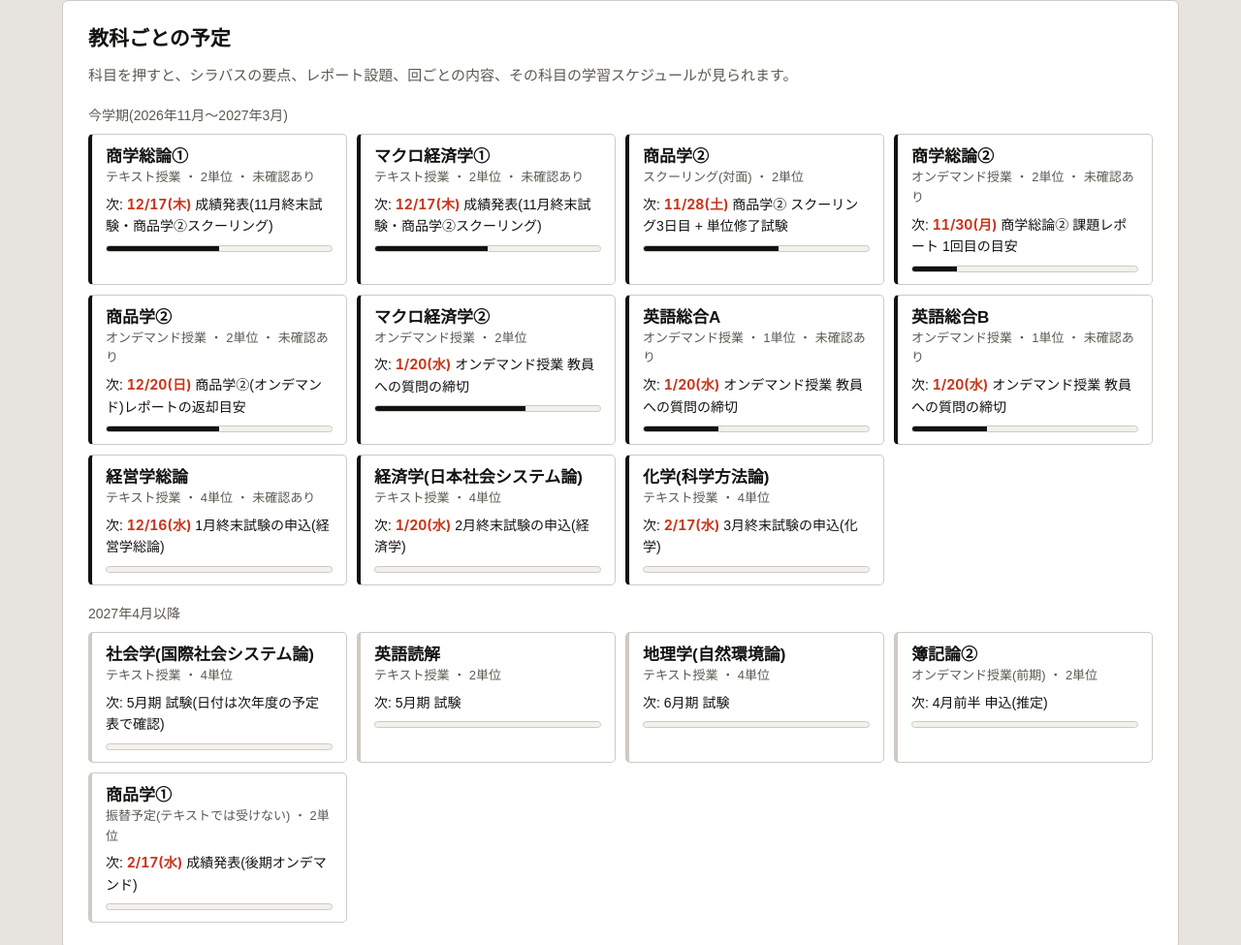
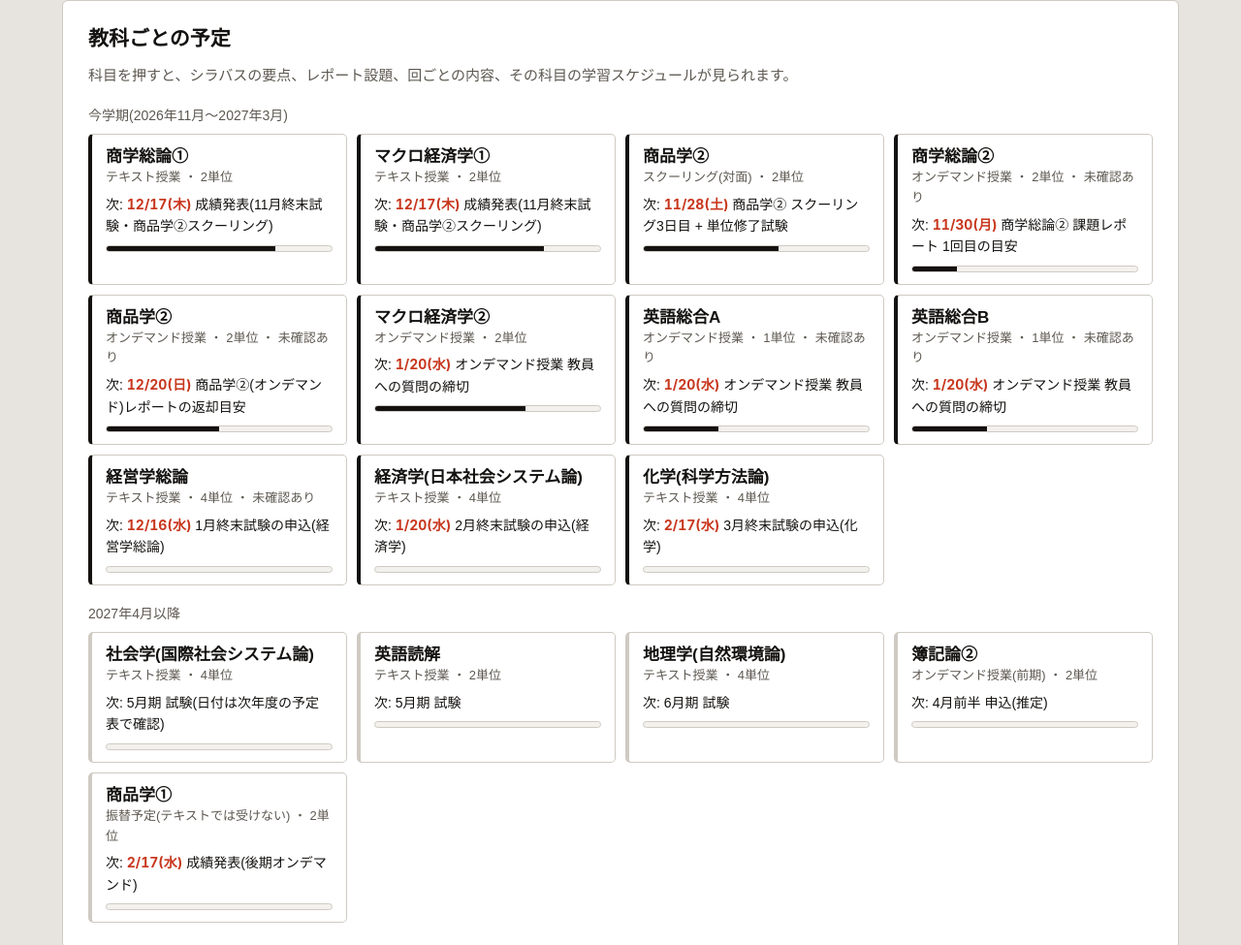
Before and after one commit to ugah4545/kindai-dashboard, a plain HTML site: page index.html in a window 1280 px wide. Shown: the part 807-1782 px from the top of the page at 97% size. Drawn offline with Linux system fonts and the light colour scheme.

Commit message:
11/22の試験2科目の受験を反映
Co-Authored-By: Claude Opus 5.5 <noreply@anthropic.com>
Claude-Session: https://claude.ai/code/session_01KpEo1J2GaS6jvh3e5xND8P

```diff
--- a/index.html
+++ b/index.html
@@ -222,20 +222,20 @@ const DEADLINES=[
 // syl: シラバスの要点、rep: レポート、lessons: 回ごとの内容、plan: この科目の学習スケジュール
 const SUBJECTS=[
  {id:'shoso1',n:'商学総論①',code:'2103',f:'テキスト授業',cr:2,term:'now',who:'教科書・添削: 谷内正往',
-  st:'レポート合格。11/22に試験',next:'12/17 成績発表',
-  steps:[['レポート提出',1],['レポート合格',1],['11/22 試験を受験','u'],['合格',0]],
+  st:'レポート合格。11/22に試験を受験済み、結果待ち',next:'12/17 成績発表',
+  steps:[['レポート提出',1],['レポート合格',1],['11/22 試験を受験',1],['合格',0]],
   syl:{goal:'商業・マーケティング・流通の基礎概念を理解する。特に商業とマーケティングの違い、流通政策の役割。論述試験の答え方を身につける',text:'谷内正往『商学総論(商業学)』近畿大学通信教育部、2023',grade:'レポートと科目終末試験の両方に合格',notes:['「数行で終わる問題や設題はない」。的確に答えれば自然に一定の分量になる','生成AIで解答を作って写すのは不可。自分の文章のチェックに使うのは可','専門用語は本によって違うので、まず教科書の用語を確認してから他の本を読む','流通企業のニュースを普段からチェックすると理解に役立つ','参考文献: 『流通と消費者』五絃舎、『マーケティングの力』有斐閣、『1からの流通システム』碩学舎']},
   rep:{theme:'流通系列化とバイイングパワーについて述べる。「販売の個別化」「販売の社会化」を必ず入れる',len:'2,000字を超えること(上限2,100字)・参考文献の記入が必要',notes:['提出したレポート: 流通系列化とバイイングパワー(10月提出、合格)']},
   lessons:[['第1章','商業・流通とは何か'],['第2章','商業のあゆみ'],['第3章','資本主義と商業・マーケティング(販売の社会化と個別化)'],['第4章','流通機能'],['第5章','卸売業1(ホールの卸売存立根拠論、問屋無用論)'],['第6章','卸売業2(商社、卸売市場)'],['第7章','卸売業3(卸売業の多様化)'],['第8章','小売業1(業種と業態、小売の輪)'],['第9章','小売業2(百貨店)'],['第10章','小売業3(スーパーマーケット)'],['第11章','小売業4(コンビニエンス・ストア)'],['第12章','小売経営(立地と接客)'],['第13章','日本の流通革命'],['第14章','流通系列化とバイイング・パワー'],['第15章','製販同盟とプライベート・ブランド'],['第16章','流通政策']],
-  plan:[['10/15〜10/29','教科書の通読、レポート作成・提出',1],['11/16〜11/21','試験対策(想定論点を50分で書く練習)',1],['11/22','科目終末試験(午前)','u'],['12/17','成績発表。不合格なら次の受験月を決める',0]]},
+  plan:[['10/15〜10/29','教科書の通読、レポート作成・提出',1],['11/16〜11/21','試験対策(想定論点を50分で書く練習)',1],['11/22','科目終末試験(午前)を受験',1],['12/17','成績発表。不合格なら次の受験月を決める',0]]},
 
  {id:'macro1',n:'マクロ経済学①',code:'2101',f:'テキスト授業',cr:2,term:'now',who:'教科書: 入江啓彰',
-  st:'レポート合格。11/22に試験',next:'12/17 成績発表',
-  steps:[['レポート提出',1],['レポート合格',1],['11/22 試験を受験','u'],['合格',0]],
+  st:'レポート合格。11/22に試験を受験済み、結果待ち',next:'12/17 成績発表',
+  steps:[['レポート提出',1],['レポート合格',1],['11/22 試験を受験',1],['合格',0]],
   syl:{goal:'マクロ経済学の基本的な知識と考え方を身につけ、新聞の簡単な経済記事を理解できるようになる',text:'入江啓彰『マクロ経済学』近畿大学通信教育部(シラバスの表記は旧著者のまま)',grade:'レポートと科目終末試験の両方に合格',notes:['必ず最初から読む。第1章がGDP(レポートのテーマ)','GDPの決定(第2章)が中心。分かるまで読む','「消費は所得に依存する、は本当か?」のように自分の経験やデータで確かめる']},
   rep:{theme:'GDP(または国民所得)について説明する。図からでも式からでも可',len:'2,000字・参考文献は不要',notes:['評価: 分かりやすさ、説明の正確さ、図や式の理解度','「先生になったつもりで、分かりやすく書く」']},
   lessons:[['序章','マクロ経済学を学ぶ意味'],['第1章','国民経済計算: GDPで経済を測る'],['第2章','財市場の分析(45度線分析、乗数)'],['第3章','資産市場の分析(貨幣、金融政策)'],['第4章','IS-LM分析'],['第5章','物価とマクロ経済: AD-AS'],['第6章','雇用とマクロ経済: 失業・インフレ'],['第7章','開放経済'],['終章','総整理']],
-  plan:[['10月〜11/4','通読、レポート作成・提出(合格)',1],['11/16〜11/21','練習問題を手で解き直す。マクロ②の第1〜4回で復習',1],['11/22','科目終末試験(午後)','u'],['12/17','成績発表',0]]},
+  plan:[['10月〜11/4','通読、レポート作成・提出(合格)',1],['11/16〜11/21','練習問題を手で解き直す。マクロ②の第1〜4回で復習',1],['11/22','科目終末試験(午後)を受験',1],['12/17','成績発表',0]]},
 
  {id:'shohin2s',n:'商品学②',code:'3502',f:'スクーリング(対面)',cr:2,term:'now',who:'朱洪双 先生',
   st:'1日目・2日目の資料整理済み。予習ノート15回分が完成',next:'11/28 3日目 + 試験',
@@ -389,7 +389,7 @@ const WEEKS=[
  {from:'2027-02-01',to:'2027-02-28',tasks:['keizai-exam','kagaku-rep'],note:''},
  {from:'2027-03-01',to:'2027-03-31',tasks:['kagaku-exam'],note:''}
 ];
-const UNKNOWNS=['11/22の試験(商学総論①・マクロ経済学①)は2科目とも受けられたか','商学総論②のレポートを提出したか、確認テストは全部合格か','英語総合A・Bを始めたか','経営学総論に着手したか(設題確認・参考書)'];
+const UNKNOWNS=['商学総論②のレポートを提出したか、確認テストは全部合格か','英語総合A・Bを始めたか','経営学総論に着手したか(設題確認・参考書)'];
 /* ===== 表はここまで ===== */
 
 const $=id=>document.getElementById(id);
--- a/sw.js
+++ b/sw.js
@@ -1,5 +1,5 @@
 // オフラインでも開けるようにする。ページは毎回ネットを先に見て、つながらなければ保存した版を出す
-const CACHE='kindai-dash-v6';
+const CACHE='kindai-dash-v7';
 const FILES=['./','index.html','manifest.webmanifest','icons/icon-180.png','icons/icon-192.png','icons/icon-512.png'];
 self.addEventListener('install',e=>{e.waitUntil(caches.open(CACHE).then(c=>c.addAll(FILES)).then(()=>self.skipWaiting()))});
 self.addEventListener('activate',e=>{e.waitUntil(caches.keys().then(ks=>Promise.all(ks.filter(k=>k!==CACHE).map(k=>caches.delete(k)))).then(()=>self.clients.claim()))});
```
